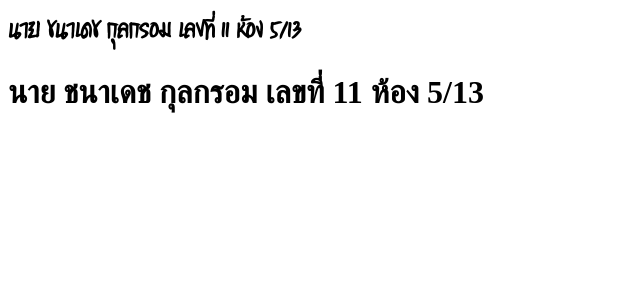
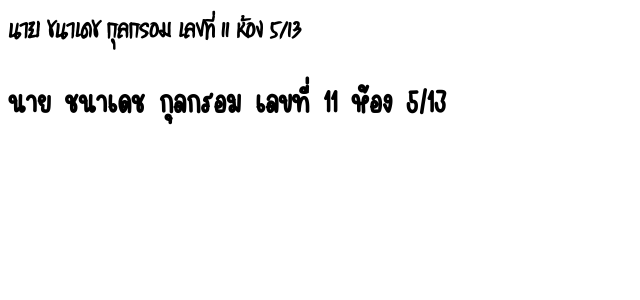
Before and after one commit to waiwaix43/phpclassroom, a PHP site: page /font.php in a window 1280 px wide. Shown: the top 300 px of the page, without its empty margins (0-640 px from the left). Run offline with PHP 8.4, Linux system fonts and the light colour scheme; some web fonts are replaced.

Commit message:
Update font.php

```diff
--- a/font.php
+++ b/font.php
@@ -8,7 +8,9 @@
       }
       @font-face{
         font-family: myFont2;
-        src: url(.....);
+        src: url(MiPancakeBold_1.woff);
+        src: url(MiPancakeThin_1.woff);
+        src: url(MiPancake_1.woff);
       }
       #font1{
         font-family: myFont;
```
